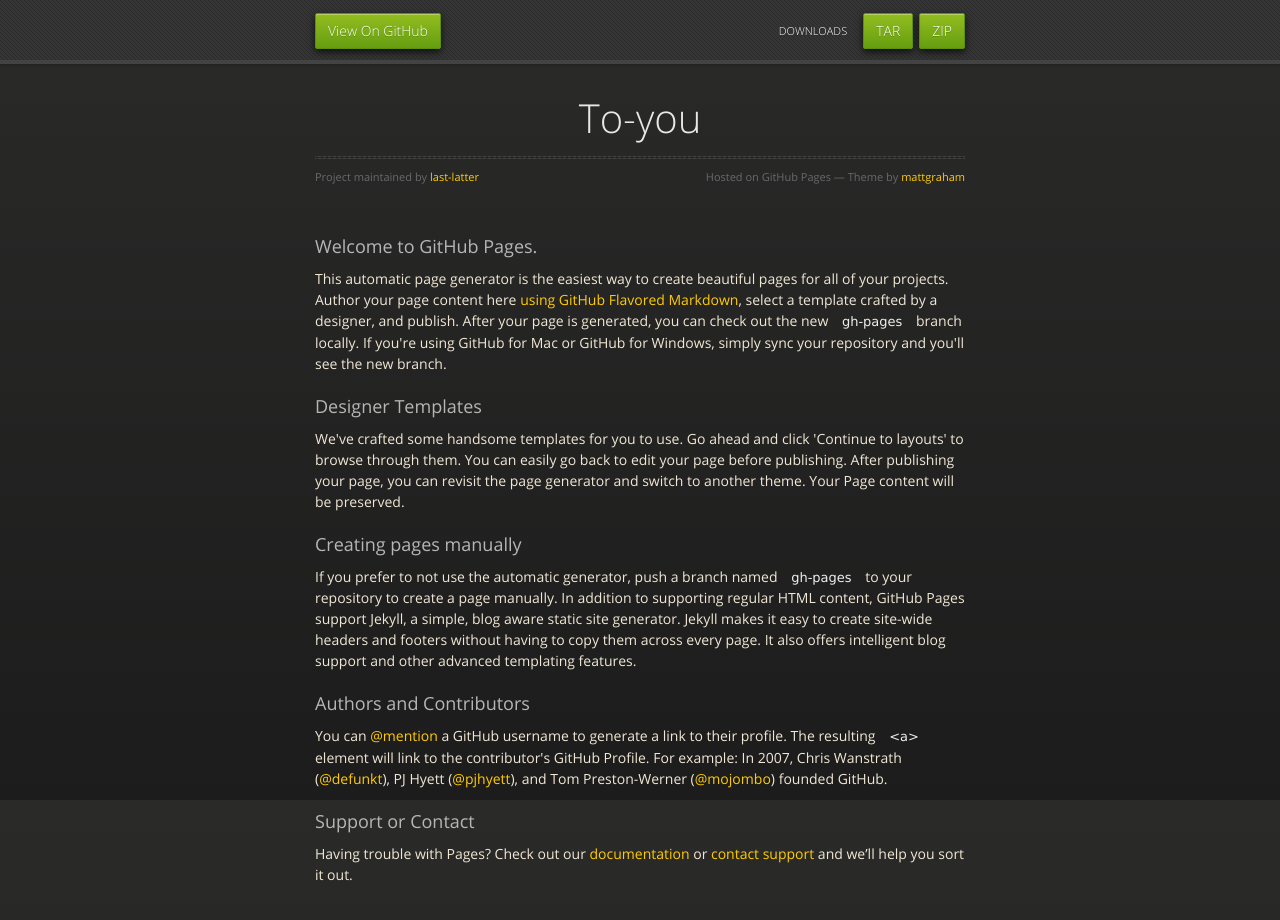
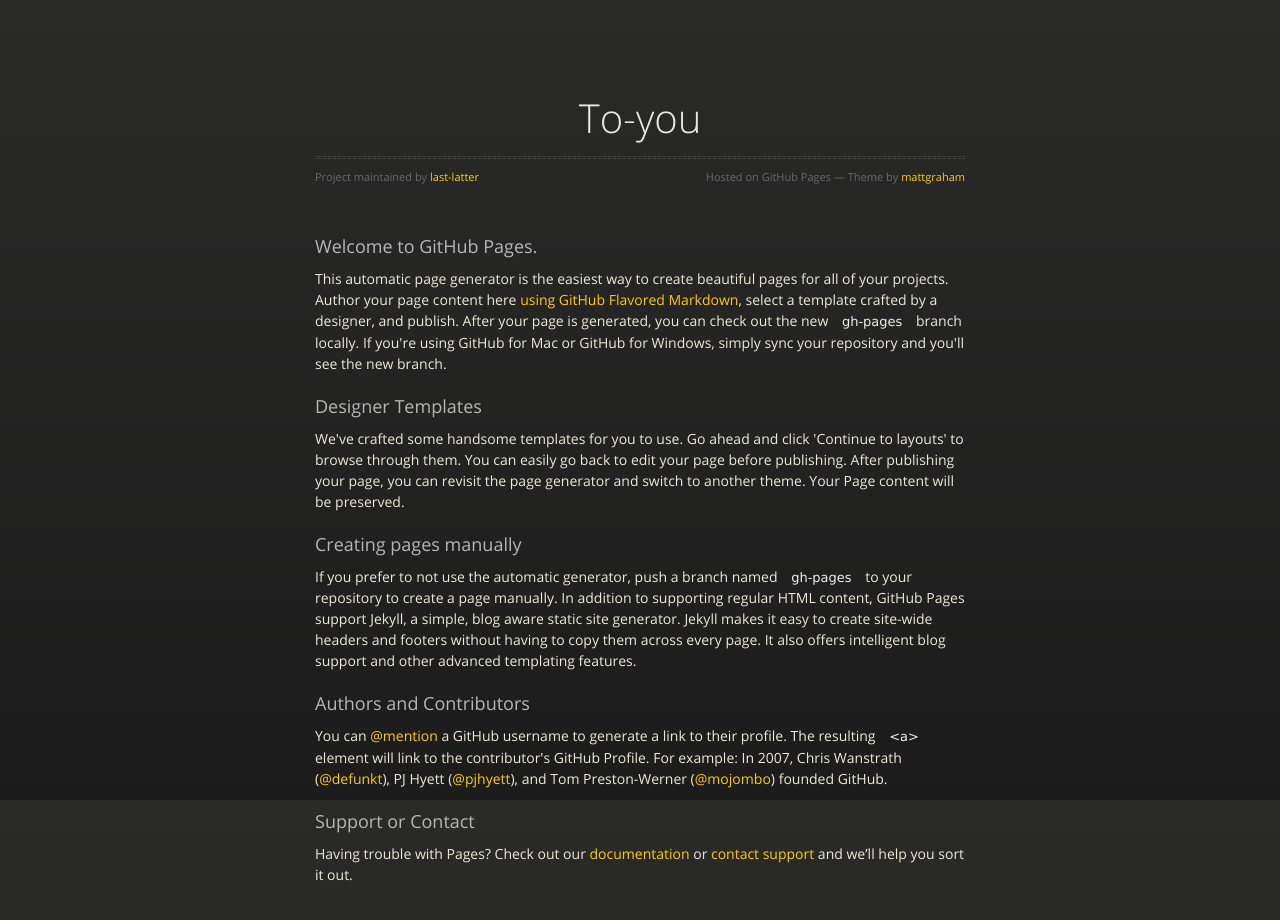
Before and after one commit to last-latter/to-you, a plain HTML site: page index.html in a window 1280 px wide. Drawn offline with nearby package versions, Linux system fonts and the light colour scheme.

Commit message:
Update index.html

```diff
--- a/index.html
+++ b/index.html
@@ -18,14 +18,7 @@
 
   </head>
   <body>
-      <div id="header">
-        <nav>
-          <li class="fork"><a href="https://github.com/last-latter/to-you">View On GitHub</a></li>
-          <li class="downloads"><a href="https://github.com/last-latter/to-you/zipball/master">ZIP</a></li>
-          <li class="downloads"><a href="https://github.com/last-latter/to-you/tarball/master">TAR</a></li>
-          <li class="title">DOWNLOADS</li>
-        </nav>
-      </div><!-- end header -->
+
 
     <div class="wrapper">
 
```
